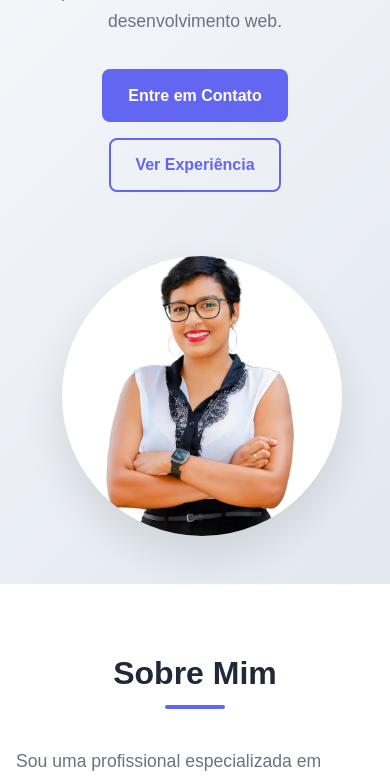
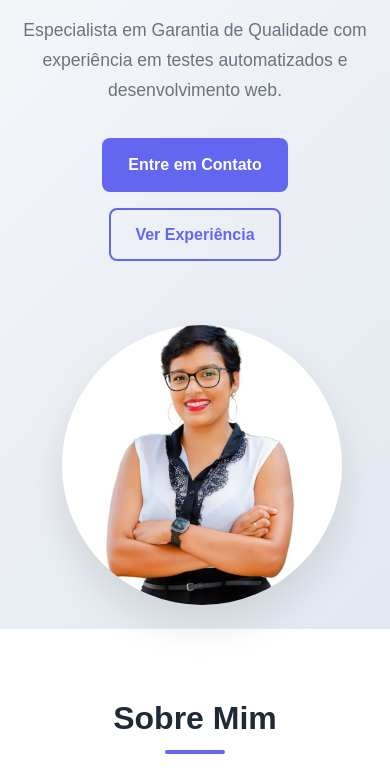
Before and after one commit to Dricosta21/Adrielly_Costa.github.io, a plain HTML site: page index.html in a window 390 px wide. Shown: the part 260-1038 px from the top of the page. Drawn offline with Linux system fonts and the light colour scheme.

Commit message:
Update styles.css

```diff
--- a/styles.css
+++ b/styles.css
@@ -92,6 +92,7 @@ body {
     display: flex;
     align-items: center;
     padding: 2rem;
+    padding-top: 110px; /* Adicionado para evitar corte pelo header fixo */
     background: linear-gradient(135deg, #f8fafc 0%, #e2e8f0 100%);
 }
 
@@ -490,8 +491,8 @@ body {
 
     .principal {
         padding: 1rem;
+        padding-top: 110px; /* Garante espaço para o header no mobile */
     }
-
     .principal h1 {
         font-size: 2rem;
     }
```
